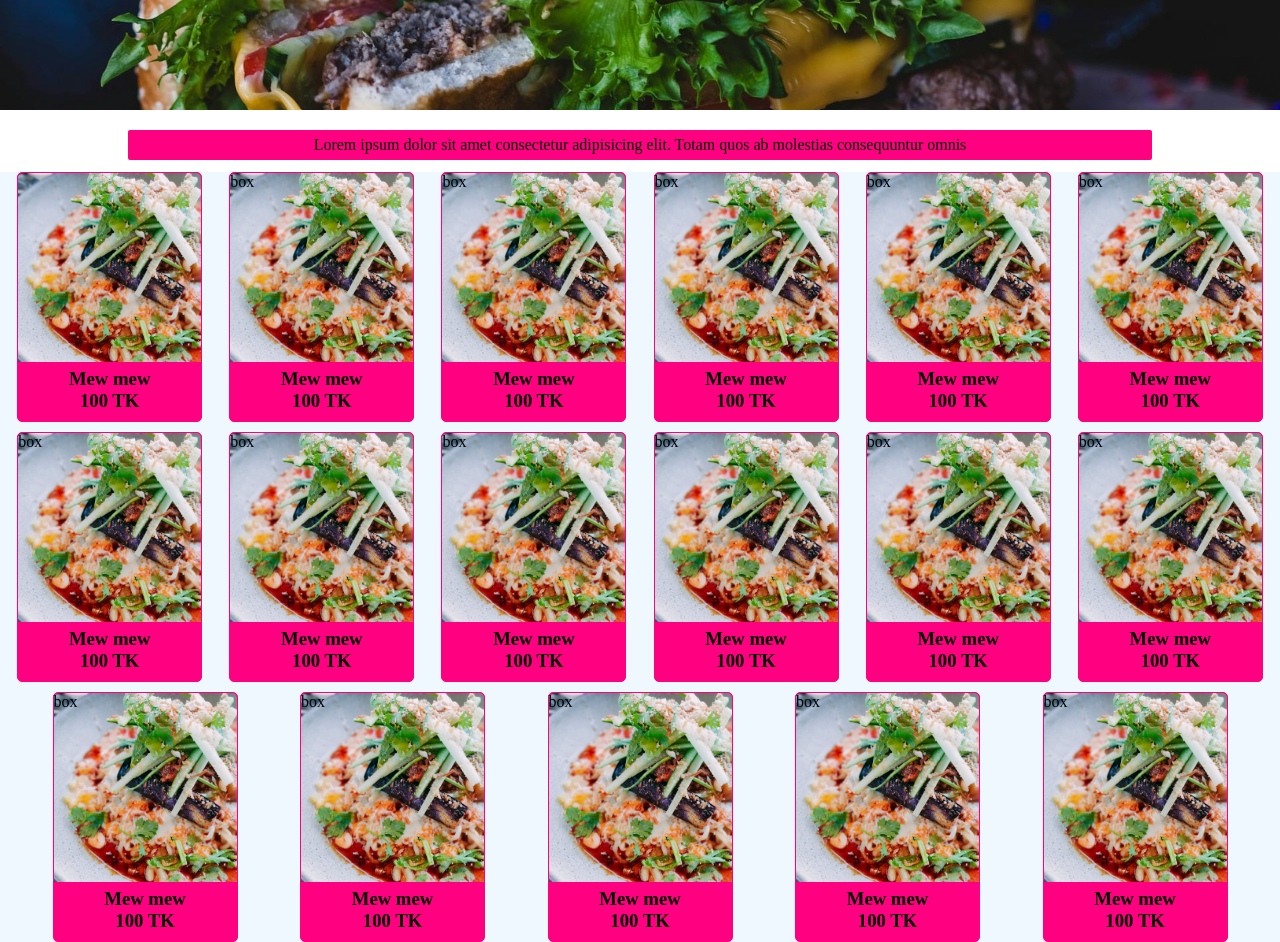
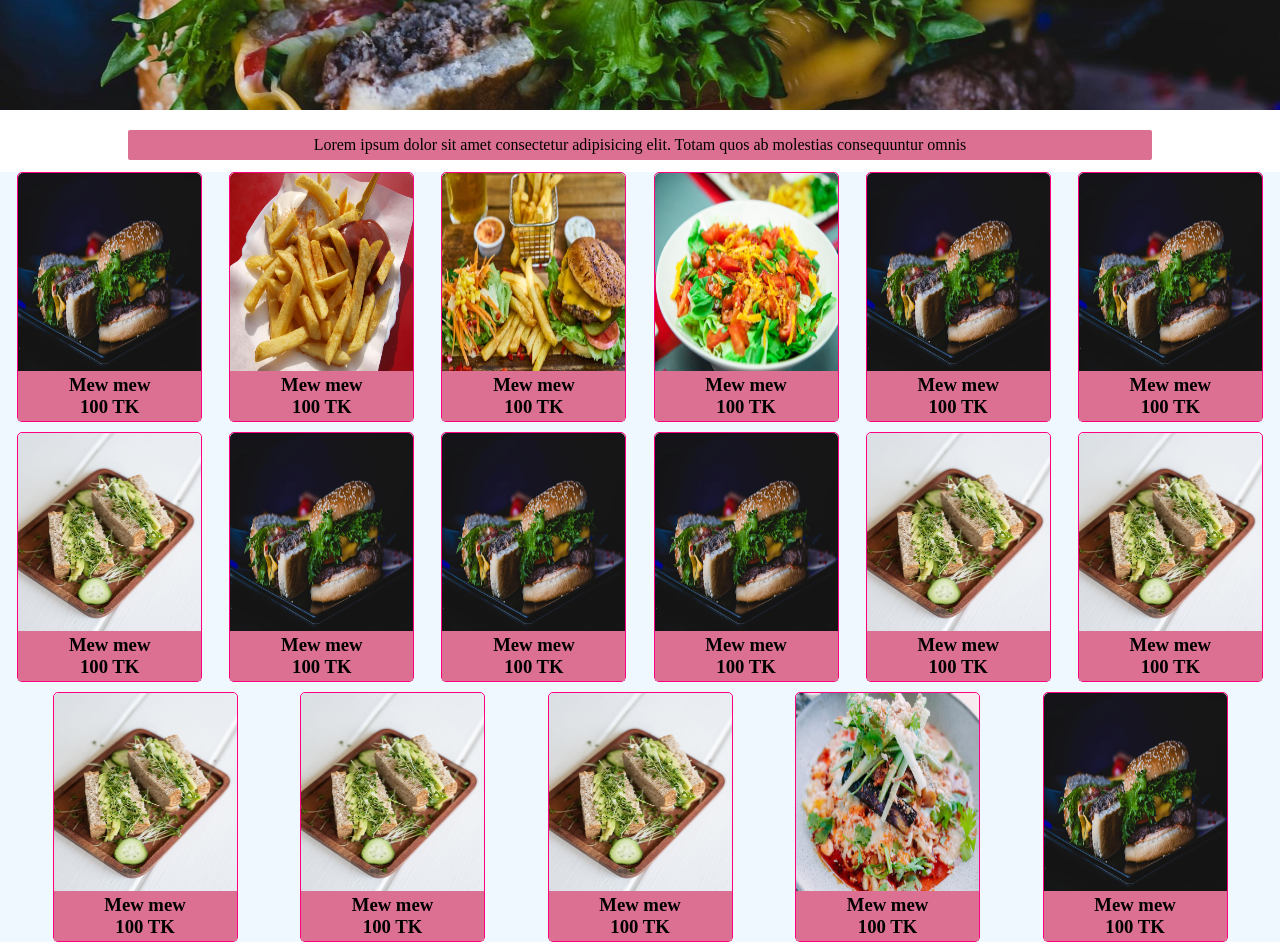
Before and after one commit to himu-mitra/MITRA-MART, a plain HTML site: page index.html in a window 1280 px wide. Shown: the part 300-1242 px from the top of the page. Drawn offline with Linux system fonts and the light colour scheme.

Commit message:
img-color

```diff
--- a/index.html
+++ b/index.html
@@ -70,123 +70,170 @@
 
         <div class="shopSection">
 
-
             <div class="box1">
                 <div class="boxPic">
-                    <!-- <img src="components/1.jpg" alt=""> -->
+                    <img class="boxImg" src="components/gg2.jpg" alt="">
                 </div>
                 <div class="boxBio">
                         <h3>Mew mew</h3>
                         <h3>100 TK</h3>
                 </div>
             </div>
+
             <div class="box1">
-                <div class="boxPic">box</div>
+                <div class="boxPic">
+                    <img class="boxImg" src="components/f1.jpg" alt="">
+                </div>
                 <div class="boxBio">
                         <h3>Mew mew</h3>
                         <h3>100 TK</h3>
                 </div>
             </div>
+
             <div class="box1">
-                <div class="boxPic">box</div>
+                <div class="boxPic">
+                    <img class="boxImg" src="components/f2.jpg" alt="">
+                </div>
                 <div class="boxBio">
                         <h3>Mew mew</h3>
                         <h3>100 TK</h3>
                 </div>
             </div>
+
             <div class="box1">
-                <div class="boxPic">box</div>
+                <div class="boxPic">
+                    <img class="boxImg" src="components/5.jpg" alt="">
+                </div>
                 <div class="boxBio">
                         <h3>Mew mew</h3>
                         <h3>100 TK</h3>
                 </div>
             </div>
+
             <div class="box1">
-                <div class="boxPic">box</div>
+                <div class="boxPic">
+                    <img class="boxImg" src="components/gg2.jpg" alt="">
+                </div>
                 <div class="boxBio">
                         <h3>Mew mew</h3>
                         <h3>100 TK</h3>
                 </div>
             </div>
+
             <div class="box1">
-                <div class="boxPic">box</div>
+                <div class="boxPic">
+                    <img class="boxImg" src="components/gg2.jpg" alt="">
+                </div>
                 <div class="boxBio">
                         <h3>Mew mew</h3>
                         <h3>100 TK</h3>
                 </div>
             </div>
+
             <div class="box1">
-                <div class="boxPic">box</div>
+                <div class="boxPic">
+                    <img class="boxImg" src="components/1.jpg" alt="">
+                </div>
                 <div class="boxBio">
                         <h3>Mew mew</h3>
                         <h3>100 TK</h3>
                 </div>
             </div>
+
             <div class="box1">
-                <div class="boxPic">box</div>
+                <div class="boxPic">
+                    <img class="boxImg" src="components/gg2.jpg" alt="">
+                </div>
                 <div class="boxBio">
                         <h3>Mew mew</h3>
                         <h3>100 TK</h3>
                 </div>
             </div>
+
             <div class="box1">
-                <div class="boxPic">box</div>
+                <div class="boxPic">
+                    <img class="boxImg" src="components/gg2.jpg" alt="">
+                </div>
                 <div class="boxBio">
                         <h3>Mew mew</h3>
                         <h3>100 TK</h3>
                 </div>
             </div>
+
             <div class="box1">
-                <div class="boxPic">box</div>
+                <div class="boxPic">
+                    <img class="boxImg" src="components/gg2.jpg" alt="">
+                </div>
                 <div class="boxBio">
                         <h3>Mew mew</h3>
                         <h3>100 TK</h3>
                 </div>
             </div>
+
             <div class="box1">
-                <div class="boxPic">box</div>
+                <div class="boxPic">
+                    <img class="boxImg" src="components/1.jpg" alt="">
+                </div>
                 <div class="boxBio">
                         <h3>Mew mew</h3>
                         <h3>100 TK</h3>
                 </div>
             </div>
+
             <div class="box1">
-                <div class="boxPic">box</div>
+                <div class="boxPic">
+                    <img class="boxImg" src="components/1.jpg" alt="">
+                </div>
                 <div class="boxBio">
                         <h3>Mew mew</h3>
                         <h3>100 TK</h3>
                 </div>
             </div>
+
             <div class="box1">
-                <div class="boxPic">box</div>
+                <div class="boxPic">
+                    <img class="boxImg" src="components/1.jpg" alt="">
+                </div>
                 <div class="boxBio">
                         <h3>Mew mew</h3>
                         <h3>100 TK</h3>
                 </div>
             </div>
+
             <div class="box1">
-                <div class="boxPic">box</div>
+                <div class="boxPic">
+                    <img class="boxImg" src="components/1.jpg" alt="">
+                </div>
                 <div class="boxBio">
                         <h3>Mew mew</h3>
                         <h3>100 TK</h3>
                 </div>
             </div>
+
             <div class="box1">
-                <div class="boxPic">box</div>
+                <div class="boxPic">
+                    <img class="boxImg" src="components/1.jpg" alt="">
+                </div>
                 <div class="boxBio">
                         <h3>Mew mew</h3>
                         <h3>100 TK</h3>
                 </div>
             </div>
+
             <div class="box1">
-                <div class="boxPic">box</div>
+                <div class="boxPic">
+                    <img class="boxImg" src="components/2.jpg" alt="">
+                </div>
                 <div class="boxBio">
                         <h3>Mew mew</h3>
                         <h3>100 TK</h3>
                 </div>
             </div>
+
             <div class="box1">
-                <div class="boxPic">box</div>
+                <div class="boxPic">
+                    <img class="boxImg" src="components/gg2.jpg" alt="">
+                </div>
                 <div class="boxBio">
                         <h3>Mew mew</h3>
                         <h3>100 TK</h3>
--- a/style/heroSection.css
+++ b/style/heroSection.css
@@ -8,7 +8,8 @@
 }
 
 .heroMes{
-    background-color: #FF0080;
+    /* background-color: #FF0080; */
+    background-color: palevioletred;
     height: 30px;
     width: 80%;
     display: flex;
--- a/style/navbar.css
+++ b/style/navbar.css
@@ -7,7 +7,7 @@
 header{
     display: flex;
     background-color: ghostwhite;
-    /* background-color: #FF0080; */
+    background-color: pink;
     height: 60px;
     align-items: center;
 
--- a/style/shopSection.css
+++ b/style/shopSection.css
@@ -15,29 +15,45 @@
     display: flex;
     flex-direction: column;
     border: 1px solid #FF0080;
-    background-color: #FF0080;
+    /* background-color: #FF0080; */
+    /* background-color: aquamarine; */
     border-radius: 5px;
 
 }
 
 .boxPic{
-    height: 190px;
+    height: 80%;
     width: 100%;
-    background-image: url("../components/4.jpg");
-    background-size: cover;
+    /* background-color: rgb(11, 67, 116); */
+    /* background-size: cover; */
+    /* background-image: url("../components/4.jpg"); */
     border-radius: 5px 5px 0 0;
-    border-bottom: 1px solid #FF0080;
+    /* border-bottom: 1px solid #FF0080; */
 }
 
 .boxBio{
-
-
-    /* width: 100%; */
-    text-align: center;
-    margin-top: 5px;
-    /* display: flex;
-    flex-direction: column; */
-    /* justify-content: center; */
-    /* align-items: center; */
+    /* color: #FF0080; */
+    height: 20%;
+    width: 100%;
+    /* text-align: center; */
+    /* margin-top: 5px; */
+    background-color: palevioletred;
+    /* background-color: #de2481; */
+    display: flex;
+    flex-direction: column;
+    justify-content: center;
+    align-items: center;
     /* border: 2px solid darkcyan; */
 }
+
+/* .boxBioCon{
+    margin-top: 5px;
+} */
+
+.boxImg{
+    height: 100%;
+    width: 100%;
+    /* background-size: cover; */
+    /* object-fit: cover; */
+    border-radius: 5px 5px 0 0;
+}
```
Lines whose indentation alone changed are shown as unchanged.
